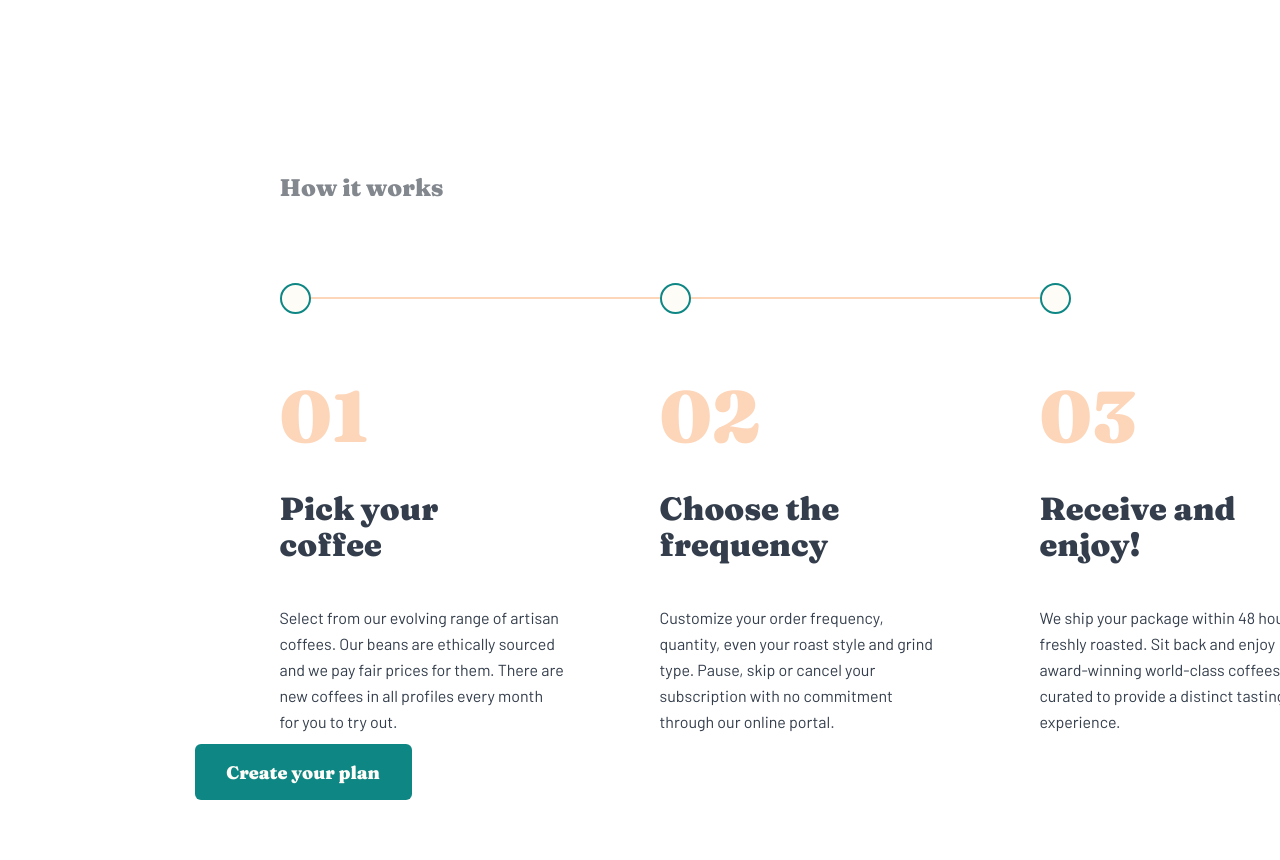
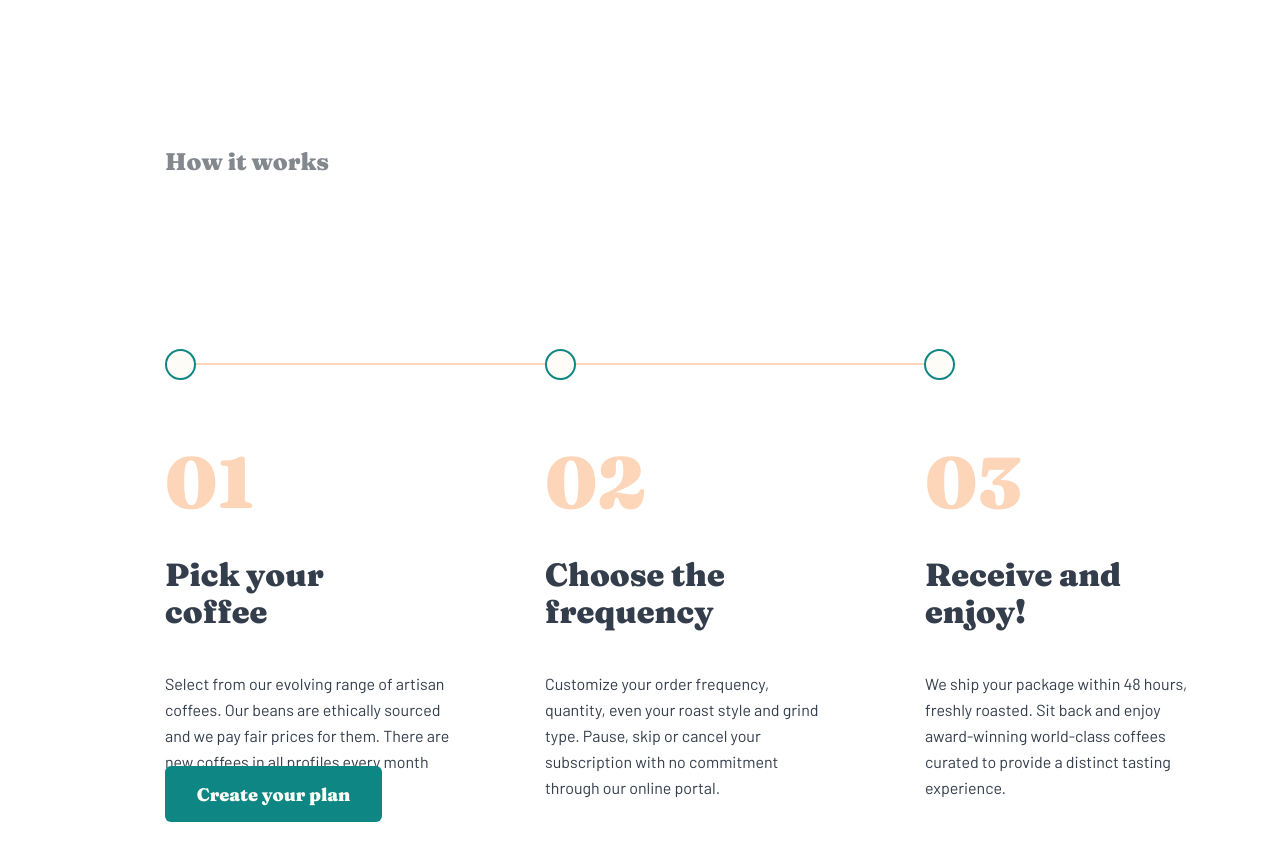
Before and after one commit to erdemalpay/coffeeroasters-subscription-site, a Svelte app: page / in a window 1280 px wide. Shown: the part 2360-3220 px from the top of the page. Built offline with nearby package versions, Linux system fonts and the light colour scheme.

Commit message:
Edit HomePage section-how-it-works's css

```diff
--- a/src/Pages/HomePage.svelte
+++ b/src/Pages/HomePage.svelte
@@ -89,9 +89,9 @@
             <h4 class="content-top-title">Why choose us?</h4>
             <p class="content-top-text">
                 A large part of our role is choosing which particular coffees
-                will be featured<br/> in our range. This means working closely with
-                the best coffee growers to give <br/>you a more impactful experience
-                on every level.
+                will be featured<br /> in our range. This means working closely
+                with the best coffee growers to give <br />you a more impactful
+                experience on every level.
             </p>
         </div>
 
@@ -416,10 +416,12 @@
 
     /* section-how-it-works */
     .section-how-it-works {
-        width: 1045px;
         height: 565px;
-        margin-left: 164px;
-        margin-top: 203px;
+        margin-top: 177px;
+        margin-left: -65px;
+        display: flex;
+        flex-direction: column;
+        align-items: flex-start;
     }
     .how-it-works-header {
         font-family: "Fraunces", serif;
@@ -430,43 +432,35 @@
         color: #83888f;
     }
     .how-it-works-content {
-        width: 1045px;
         height: 453px;
+        display: flex;
+        flex-direction: column;
+        align-items: flex-start;
+        justify-content: space-around;
+        margin-top: -36px;
+    }
+    .how-it-works-timeline {
+        margin-top: 167px;
+        width: 790px;
     }
     ul {
         display: flex;
-        float: left;
+        justify-content: space-between;
+        align-items: flex-start;
+        margin-left: -40px;
     }
     li {
         display: flex;
         flex-direction: column;
-        margin-left: 0px;
         height: 27px;
         width: 27px;
         border: 2px solid #0e8784;
         border-radius: 50%;
         background: #fefcf7;
     }
-    .how-it-works-timeline {
-        margin-top: 203px;
-    }
-    .how-it-works-oval-1 {
-        margin-left: -40px;
-        margin-top: -30px;
-    }
-    .how-it-works-oval-2 {
-        margin-left: 349px;
-        margin-top: -30px;
-    }
-    .how-it-works-oval-3 {
-        margin-left: 349px;
-        margin-top: -30px;
-    }
     .how-it-works-line {
         height: 2px;
-        width: 760px;
-        margin-left: 15.5px;
-        margin-top: -110px;
+        margin-top: -33px;
         border: 0px solid #fdd6ba;
         background: #fdd6ba;
         z-index: -1;
@@ -477,14 +471,14 @@
         grid-gap: 95px 95px;
         margin-top: 81px;
     }
-    .how-it-works-part-1 {
-        height: 355px;
-    }
-    .how-it-works-part-2 {
-        height: 355px;
-    }
+    .how-it-works-part-1,
+    .how-it-works-part-2,
     .how-it-works-part-3 {
         height: 355px;
+        display: flex;
+        flex-direction: column;
+        justify-content: space-evenly;
+        align-items: flex-start;
     }
     .part-1-number {
         font-family: "Fraunces", serif;
@@ -499,9 +493,9 @@
         font-style: normal;
         font-weight: 900;
         font-size: 32px;
-        line-height: 36px;
+        line-height: 37px;
         color: #333d4b;
-        margin-top: 39px;
+        margin-top: 38px;
     }
     .part-1-text {
         font-family: "Barlow", sans-serif;
@@ -510,10 +504,9 @@
         font-size: 16px;
         line-height: 26px;
         color: #333d4b;
-        margin-top: 42px;
+        margin-top: 9px;
     }
     .how-it-works-btn {
-        margin-left: -85px;
-        margin-top: -6px;
+        margin-top: 147px;
     }
 </style>
```
